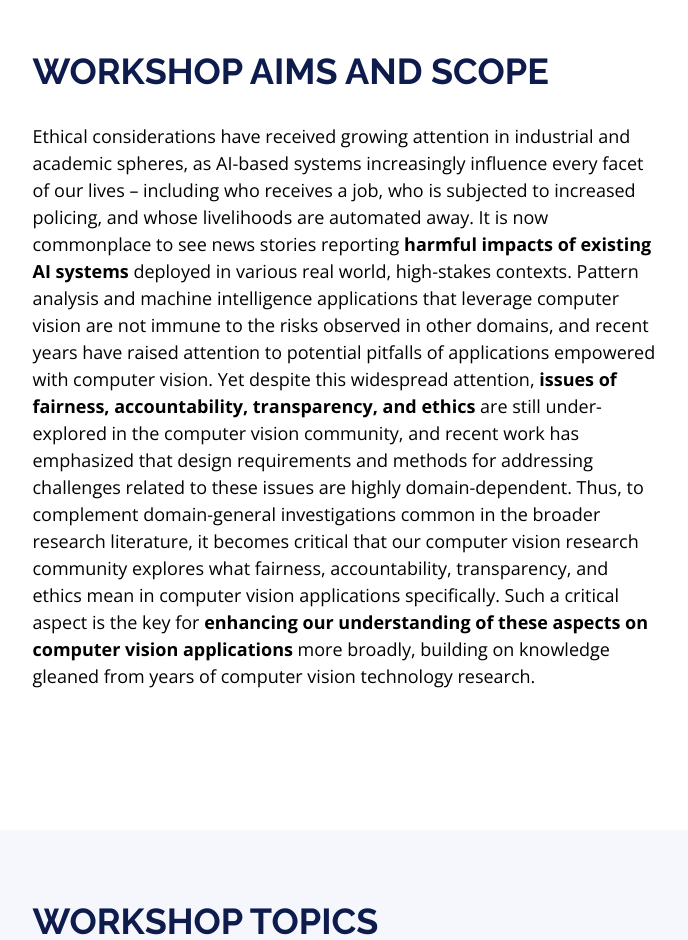
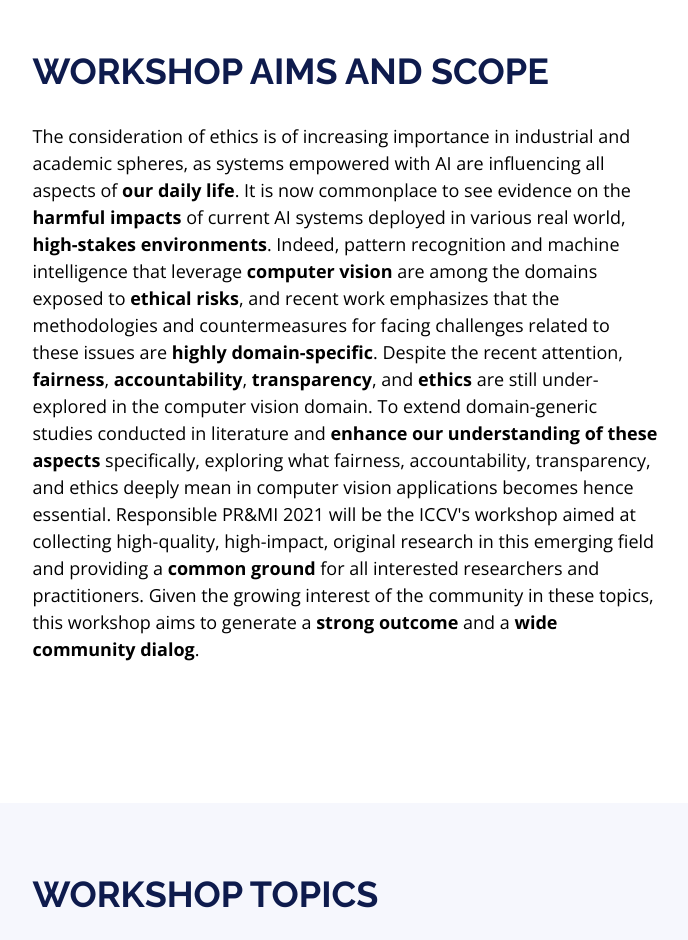
Before and after one commit to rprmiworkshop/iccv2021, a plain HTML site: page index.html in a window 1280 px wide. Shown: the part 660-1600 px from the top of the page, without its empty margins (295-983 px from the left). Drawn offline with nearby package versions, Linux system fonts and the light colour scheme.

Commit message:
First website

```diff
--- a/index.html
+++ b/index.html
@@ -79,15 +79,15 @@
 
           <h2>Workshop Aims and Scope</h2>
           <p>
-              Ethical considerations have received growing attention in industrial and academic spheres, as AI-based systems increasingly influence every facet of our lives –
-              including who receives a job, who is subjected to increased policing, and whose livelihoods are automated away. It is now commonplace to see news stories reporting
-              <strong>harmful impacts of existing AI systems</strong> deployed in various real world, high-stakes contexts. Pattern analysis and machine intelligence applications that leverage
-              computer vision are not immune to the risks observed in other domains, and recent years have raised attention to potential pitfalls of applications empowered with
-              computer vision. Yet despite this widespread attention, <strong>issues of fairness, accountability, transparency, and ethics</strong> are still under-explored in the computer vision
-              community, and recent work has emphasized that design requirements and methods for addressing challenges related to these issues are highly domain-dependent. Thus, to
-              complement domain-general investigations common in the broader research literature, it becomes critical that our computer vision research community explores what fairness,
-              accountability, transparency, and ethics mean in computer vision applications specifically. Such a critical aspect is the key for <strong>enhancing our understanding of these aspects
-              on computer vision applications</strong> more broadly, building on knowledge gleaned from years of computer vision technology research.
+              The consideration of ethics is of increasing importance in industrial and academic spheres, as systems empowered with AI are influencing all aspects of <strong>our daily life</strong>.
+              It is now commonplace to see evidence on the <strong>harmful impacts</strong> of current AI systems deployed in various real world, <strong>high-stakes environments</strong>.
+              Indeed, pattern recognition and machine intelligence that leverage <strong>computer vision</strong> are among the domains exposed to <strong>ethical risks</strong>, and recent work
+              emphasizes that the methodologies and countermeasures for facing challenges related to these issues are <strong>highly domain-specific</strong>. Despite the recent attention,
+              <strong>fairness</strong>, <strong>accountability</strong>, <strong>transparency</strong>, and <strong>ethics</strong> are still under-explored in the computer vision domain.
+              To extend domain-generic studies conducted in literature and <strong>enhance our understanding of these aspects</strong> specifically, exploring what fairness, accountability,
+              transparency, and ethics deeply mean in computer vision applications becomes hence essential. Responsible PR&MI 2021 will be the ICCV's workshop aimed at collecting high-quality,
+              high-impact, original research in this emerging field and providing a <strong>common ground</strong> for all interested researchers and practitioners. Given the growing interest of
+              the community in these topics, this workshop aims to generate a <strong>strong outcome</strong> and a <strong>wide community dialog</strong>.
           </p>
 
         </div>
```
